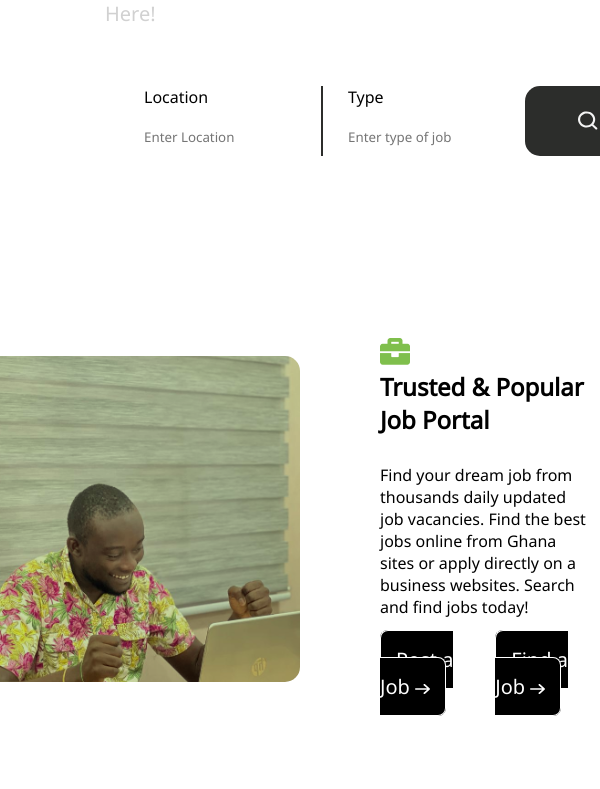
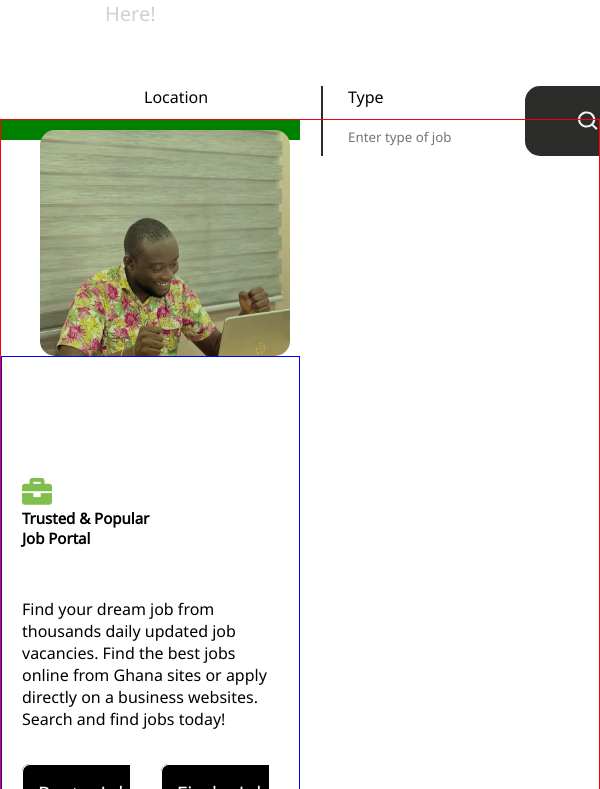
Before and after one commit to Calvinasty/Job-Post, a Vue app in the folder Jobpost_frontend/: page / in a window 600 px wide. Shown: the part 811-1600 px from the top of the page. Built offline with nearby package versions, Linux system fonts and the light colour scheme.

Commit message:
job-portal

```diff
--- a/Jobpost_frontend/src/components/JobPortalComponent.vue
+++ b/Jobpost_frontend/src/components/JobPortalComponent.vue
@@ -2,7 +2,6 @@
     <div class="job-portal">
         <div class="img-section">
             <div class="main-image"></div>
-            <!-- <img src="/young-businessmen.jpg"  alt="image"> -->
         </div>
         <div class="text-section">
                 <section class="icon-img">
@@ -218,19 +217,22 @@ a {
 
 @media screen and (min-width: 481px) and (max-width: 600px){
     .job-portal {
+        display: block;
         width: 100%;
+        border: 1px solid red;
+        /* padding: 20px; */
+        font-size: 10px;
 
     }
     .img-section {
         width: 50%;
-}
-.img-section img {
-    padding: 30px;
+        font-size: 20px;
+        border: 10px solid green;
     }
     .img-section .main-image{
-    float: right;
-    width: 350px;
-    height: 326px;
+        /* float: right; */
+        width: 250px;
+        height: 226px;
         border: none;
         background-position: right;
         background-size: cover;
@@ -246,12 +248,13 @@ a {
     .text-section {
         display: flex;
         flex-direction: column;
-    font-size: 16px;
+        font-size: 10px;
         justify-content: center;
-    padding: 50px 10px;
-    gap: 8px;
-    width: 40%;
-    height: 80px;
+        /* padding: 0px 10px; */
+        /* gap: 8px; */
+        width: 50%;
+        /* height: 80%; */
+        border: 1px solid blue;
     }
     .text {
         font-size: 16px;
@@ -271,6 +274,8 @@ a {
         flex-direction: row;
         justify-content: flex-start;
         column-gap: 20px;
+        /* padding: 10px; */
+        /* width: 10%; */
     }
 
 }
```
Lines whose indentation alone changed are shown as unchanged.
